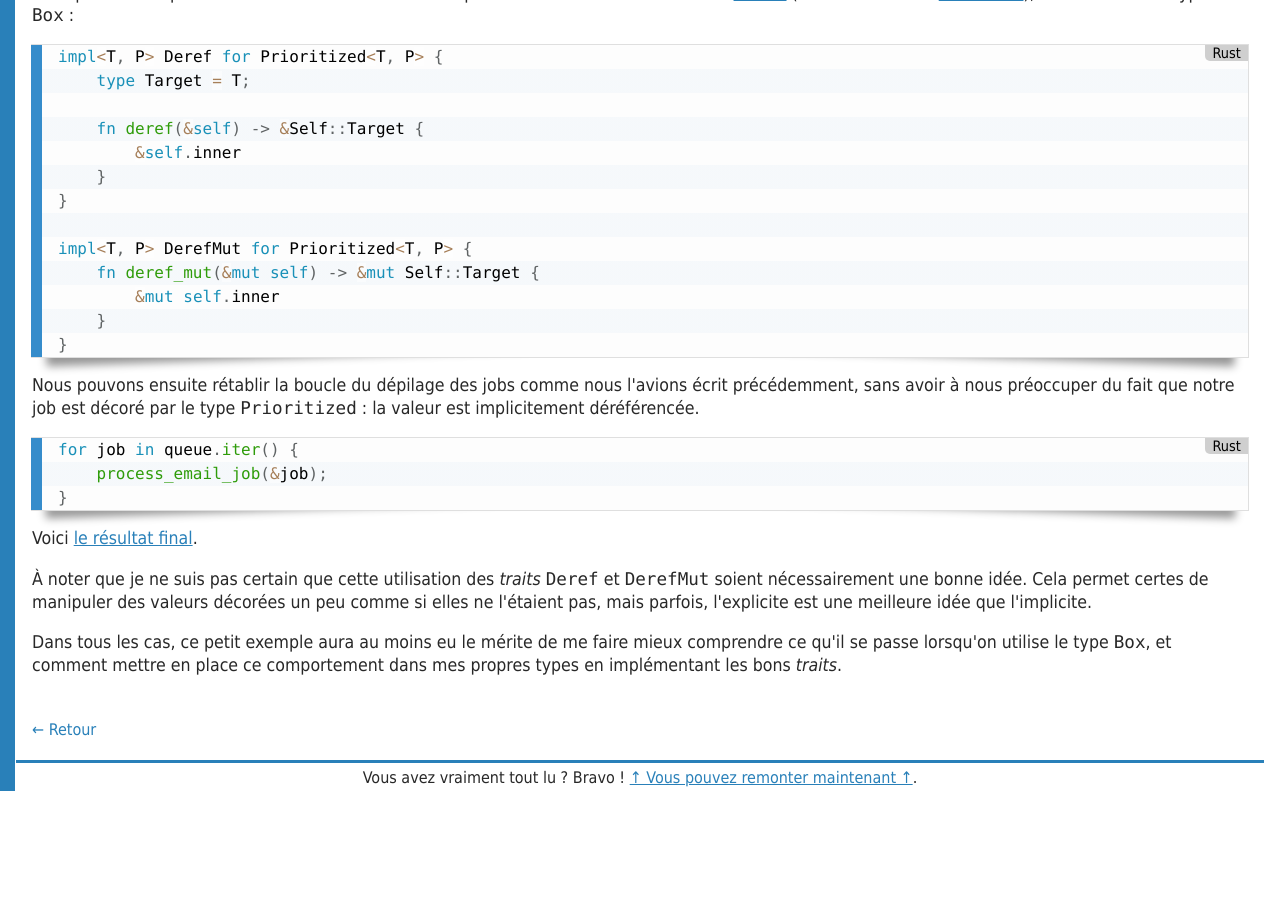
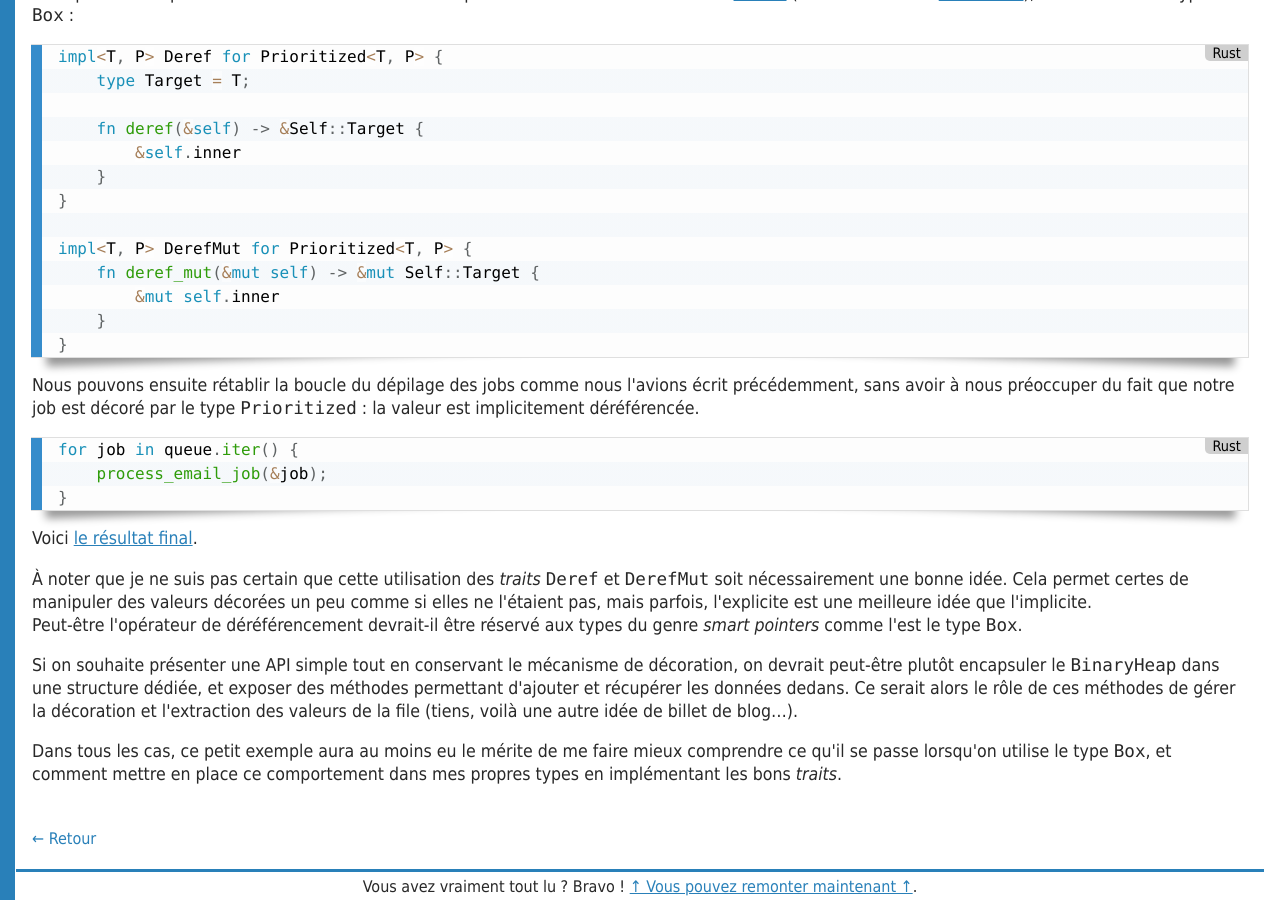
Before and after one commit to cGuille/cGuille.github.io, a Jekyll site: the page built from _posts/2021-01-12-rust-decorer-type-avec-deref.html, in a window 1280 px wide and 900 px high, scrolled down 3160 px. Built offline with Jekyll 4.4.1, drawn with Linux system fonts in a browser that asks for light colours; before the commit the page ends 3951 px from its top, so only the background shows below that.

Commit message:
Add more thoughts to existing blog post

```diff
--- a/_posts/2021-01-12-rust-decorer-type-avec-deref.html
+++ b/_posts/2021-01-12-rust-decorer-type-avec-deref.html
@@ -216,8 +216,18 @@ impl&lt;T, P&gt; DerefMut for Prioritized&lt;T, P&gt; {
 
 <p>
     À noter que je ne suis pas certain que cette utilisation des <i>traits</i> <span class="mono">Deref</span> et
-    <span class="mono">DerefMut</span> soient nécessairement une bonne idée. Cela permet certes de manipuler des valeurs
+    <span class="mono">DerefMut</span> soit nécessairement une bonne idée. Cela permet certes de manipuler des valeurs
     décorées un peu comme si elles ne l'étaient pas, mais parfois, l'explicite est une meilleure idée que l'implicite.
+    <br />
+    Peut-être l'opérateur de déréférencement devrait-il être réservé aux types du genre <i>smart pointers</i> comme
+    l'est le type <span class="mono">Box</span>.
+</p>
+
+<p>
+    Si on souhaite présenter une API simple tout en conservant le mécanisme de décoration, on devrait peut-être plutôt
+    encapsuler le <span class="mono">BinaryHeap</span> dans une structure dédiée, et exposer des méthodes permettant
+    d'ajouter et récupérer les données dedans. Ce serait alors le rôle de ces méthodes de gérer la décoration et
+    l'extraction des valeurs de la file (tiens, voilà une autre idée de billet de blog…).
 </p>
 
 <p>
```
